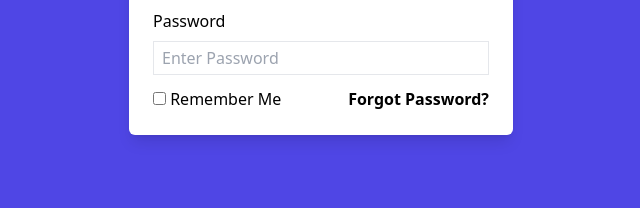
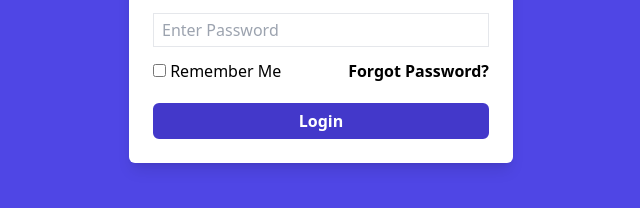
Before and after one commit to raj-dash/LoginPageTailwind, a website: page dist/index.html in a window 1280 px wide. Shown: the part 410-618 px from the top of the page, without its empty margins (319-959 px from the left). Drawn offline with Linux system fonts and the light colour scheme.

Commit message:
Added login button

```diff
--- a/dist/index.html
+++ b/dist/index.html
@@ -49,6 +49,14 @@
             <a href="#" class="font-semibold">Forgot Password?</a>
           </div>
         </div>
+        <div class="mt-5">
+          <button
+            class="border-2 border-indigo-700 bg-indigo-700 text-white py-1 w-full rounded-md hover:bg-transparent hover:text-indigo-700 font-semibold"
+            type="submit"
+          >
+            Login
+          </button>
+        </div>
       </div>
     </div>
   </body>
```
Also changed, not shown: dist/style.css.
